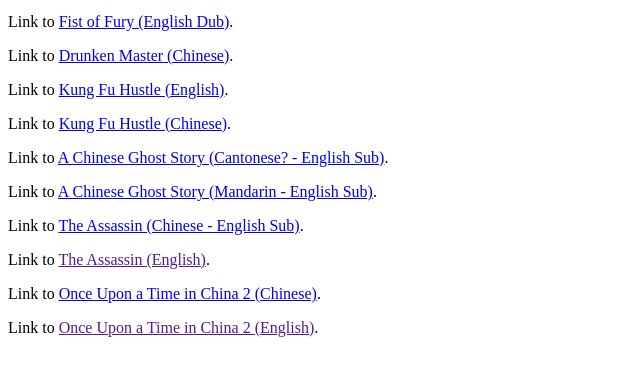
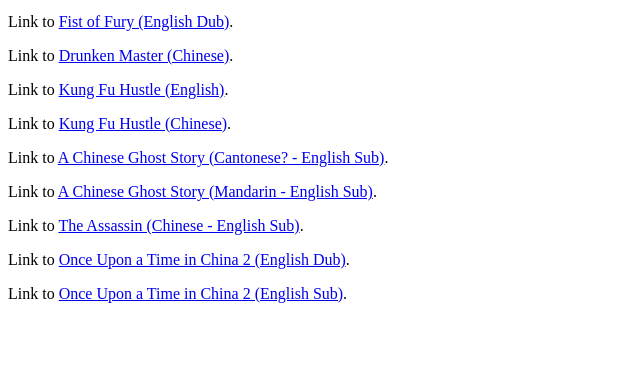
Before and after one commit to cbothsides/chinesecinema.github.io, a plain HTML site: page index.html in a window 1280 px wide. Shown: the part 101-476 px from the top of the page, without its empty margins (0-640 px from the left). Drawn offline with Linux system fonts and the light colour scheme.

Commit message:
Update index.html

```diff
--- a/index.html
+++ b/index.html
@@ -13,8 +13,7 @@
         <p>Link to <a href="https://drive.google.com/file/d/1wxLdpI9ETsiEn3dk1etHTcAoMQoQfruP/view?usp=sharing">A Chinese Ghost Story (Cantonese? - English Sub)</a>.</p>
         <p>Link to <a href="https://drive.google.com/file/d/1xQRoaHC1Q74aTLyBBNtTdzJTy3N7GSp7/view?usp=sharing">A Chinese Ghost Story (Mandarin - English Sub)</a>.</p>
         <p>Link to <a href="https://drive.google.com/file/d/1Qw_wEzoheW_TzzmIGiBaxtqGf7xYuuhy/view?usp=sharing">The Assassin (Chinese - English Sub)</a>.</p>
-        <p>Link to <a href="">The Assassin (English)</a>.</p>
-        <p>Link to <a href="https://drive.google.com/file/d/1Xd49ptYGSxtruTzaqIXxHGYBBZuUFVdo/view?usp=sharing"> Once Upon a Time in China 2 (Chinese)</a>.</p>
-        <p>Link to <a href=""> Once Upon a Time in China 2 (English)</a>.</p>
+        <p>Link to <a href="https://drive.google.com/file/d/1xQRoaHC1Q74aTLyBBNtTdzJTy3N7GSp7/view?usp=sharing"> Once Upon a Time in China 2 (English Dub)</a>.</p>
+        <p>Link to <a href="https://drive.google.com/file/d/1xQRoaHC1Q74aTLyBBNtTdzJTy3N7GSp7/view?usp=sharing"> Once Upon a Time in China 2 (English Sub)</a>.</p>
     </body>
 </html>
```
